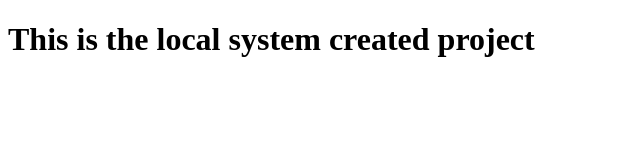
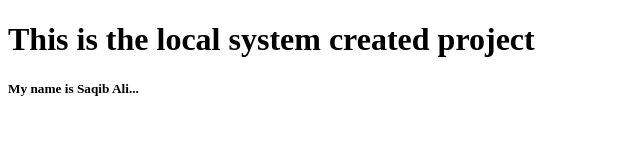
Before and after one commit to sakibali82code/local_system_environment, a plain HTML site: page index.html in a window 1280 px wide. Shown: the whole page, without its empty margins (0-640 px from the left). Drawn offline with Linux system fonts and the light colour scheme.

Commit message:
h5 tag addition in this index.html page

```diff
--- a/index.html
+++ b/index.html
@@ -7,5 +7,6 @@
 </head>
 <body>
     <h1>This is the local system created project</h1>
+    <h5>My name is Saqib Ali...</h5>
 </body>
 </html>
```
